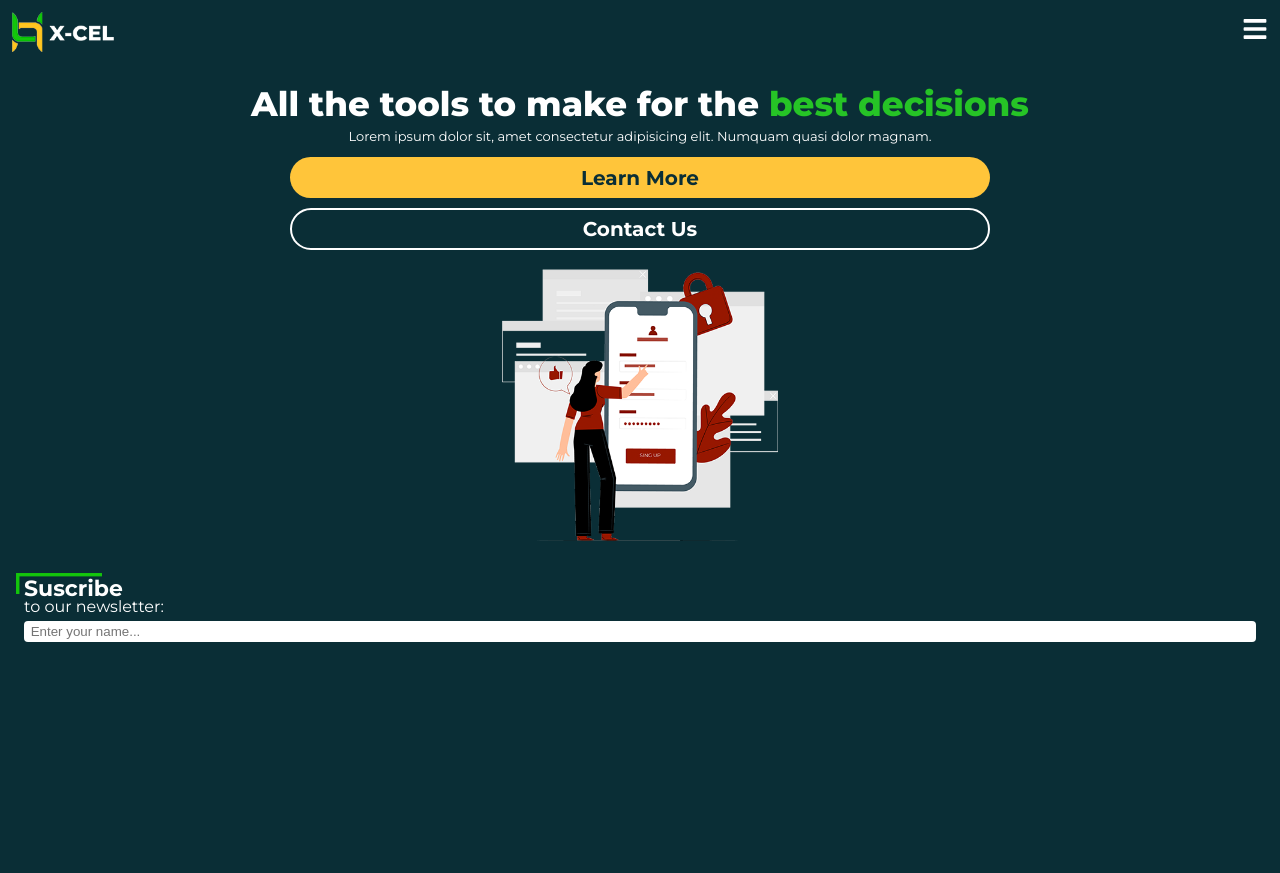
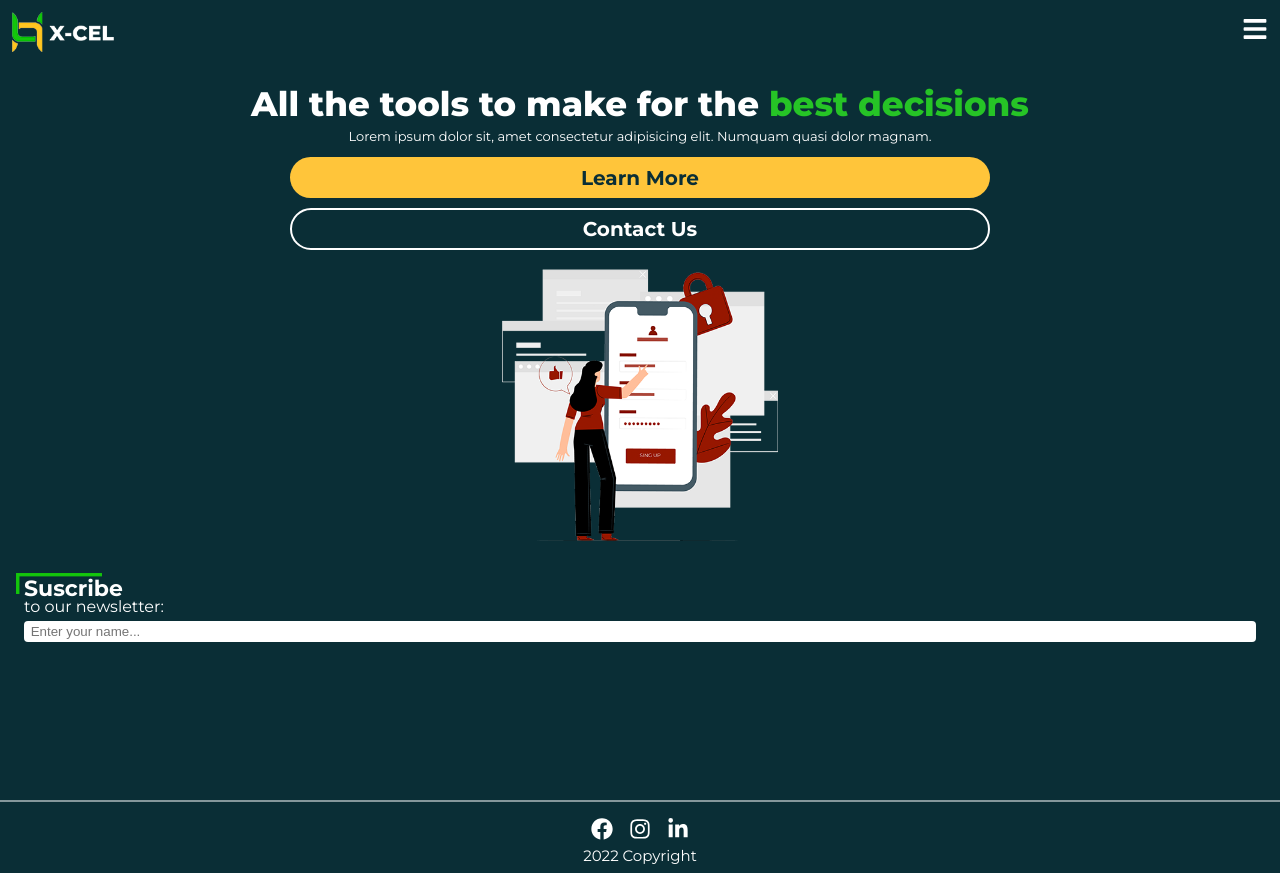
Before and after one commit to brandonmitchell217/xcel-react, a React (Create React App) app: page / in a window 1280 px wide. Before the commit the page ends 800 px from the top, so only its background shows below. Built offline with nearby package versions, Linux system fonts and the light colour scheme.

Commit message:
Added the footer

```diff
--- a/src/components/Footer.js
+++ b/src/components/Footer.js
@@ -1,7 +1,24 @@
 import React from 'react'
+import '../styles/Footer.css'
+import { FaFacebook, FaInstagram, FaLinkedinIn } from 'react-icons/fa'
 
 const Footer = () => {
-  return <div>Footer</div>
+  return (
+    <footer>
+      <div className="social">
+        <a href="/">
+          <FaFacebook />
+        </a>
+        <a href="/">
+          <FaInstagram />
+        </a>
+        <a href="/">
+          <FaLinkedinIn />
+        </a>
+      </div>
+      <span>2022 Copyright</span>
+    </footer>
+  )
 }
 
 export default Footer
--- a/src/index.css
+++ b/src/index.css
@@ -17,6 +17,7 @@ a {
 
 main {
   min-height: 100vh;
+  max-width: 1441px;
   width: 100%;
-  padding: 4.5em 1em 0;
+  padding: 4.5em 1em 1em;
 }
--- a/src/index.js
+++ b/src/index.js
@@ -9,7 +9,7 @@ ReactDOM.render(
   <React.StrictMode>
     <Navigation />
     <App />
-    {/* <Footer /> */}
+    <Footer />
   </React.StrictMode>,
   document.getElementById('root')
 )
--- a/src/styles/Footer.css
+++ b/src/styles/Footer.css
@@ -1 +1,41 @@
-/* No CSS *//*# sourceMappingURL=Footer.css.map */
+footer {
+  padding: 1em 0 0.5em;
+  width: 100%;
+  display: -webkit-box;
+  display: -ms-flexbox;
+  display: flex;
+  -webkit-box-orient: vertical;
+  -webkit-box-direction: normal;
+      -ms-flex-direction: column;
+          flex-direction: column;
+  -webkit-box-pack: center;
+      -ms-flex-pack: center;
+          justify-content: center;
+  -webkit-box-align: center;
+      -ms-flex-align: center;
+          align-items: center;
+  border-top: 2px solid rgba(255, 255, 255, 0.5);
+}
+
+footer .social {
+  display: -webkit-box;
+  display: -ms-flexbox;
+  display: flex;
+  -webkit-box-pack: center;
+      -ms-flex-pack: center;
+          justify-content: center;
+  -webkit-box-align: center;
+      -ms-flex-align: center;
+          align-items: center;
+}
+
+footer .social a {
+  font-size: 22px;
+  margin: 0 8px;
+  color: #ffffff;
+}
+
+footer span {
+  font-size: 15px;
+}
+/*# sourceMappingURL=Footer.css.map */
--- a/src/styles/Footer.scss
+++ b/src/styles/Footer.scss
@@ -0,0 +1,24 @@
+$white: #ffffff;
+footer {
+  padding: 1em 0 0.5em;
+  width: 100%;
+  display: flex;
+  flex-direction: column;
+  justify-content: center;
+  align-items: center;
+  border-top: 2px solid rgba($white, $alpha: 0.5);
+
+  .social {
+    display: flex;
+    justify-content: center;
+    align-items: center;
+    a {
+      font-size: 22px;
+      margin: 0 8px;
+      color: $white;
+    }
+  }
+  span {
+    font-size: 15px;
+  }
+}
--- a/src/styles/Suscribe.css
+++ b/src/styles/Suscribe.css
@@ -29,7 +29,7 @@
   font-weight: 400;
 }
 
-.suscribe span {
+.suscribe p span {
   display: block;
   margin: 0 0 -5px;
   font-size: 22px;
```
Also changed, not shown: src/styles/Suscribe.scss (+9 -6 lines), 2 other files (tests, documents, lock files or other folders).
